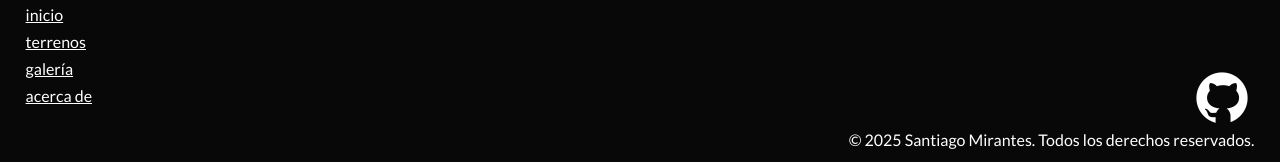
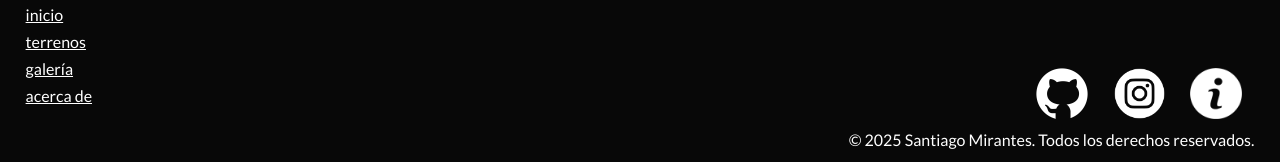
Before and after one commit to santiagomirantes/Lunta, a plain HTML site: page pages/terrains.html in a window 1280 px wide. Shown: the part 955-1117 px from the top of the page. Drawn offline with Linux system fonts and the light colour scheme; a web font is replaced by a local one.

Commit message:
Second commit

```diff
--- a/pages/terrains.html
+++ b/pages/terrains.html
@@ -55,16 +55,23 @@
         <div id="terrain_info" class="terrain_info">
           <h2>NOMBRE</h2>
           <ul>
-            <li><p>Estado: <span id="status" class="avaliable">DISPONIBLE</span></p></li>
-            <li><p>Metros cuadrados: <span id="meters">0x0</span></p></li>
-            <li><p>Precio de compra: <span id="price">0</span></p></li>
+            <li>
+              <p>
+                Estado: <span id="status" class="avaliable">DISPONIBLE</span>
+              </p>
+            </li>
+            <li>
+              <p>Metros cuadrados: <span id="meters">0x0</span></p>
+            </li>
+            <li>
+              <p>Precio de compra: <span id="price">0</span></p>
+            </li>
           </ul>
           <button id="buy" onclick="redirect()">Comprar terreno</button>
           <button id="skip">Ver otro terreno</button>
         </div>
       </section>
     </main>
-
 
     <footer>
       <section class="content">
@@ -79,11 +86,27 @@
         </div>
 
         <div class="info">
+          <div class="icons">
+            <a href="https://github.com/santiagomirantes/Lunta" target="_blank">
+              <img src="../images/github.png" alt="github logo" />
+            </a>
 
-          <img src="../images/github.png" alt="github logo">
+            <a href="https://instagram.com/santi.mirantes" target="_blank">
+              <img
+                src="../images/instagram.png"
+                class="instagram"
+                alt="instagram logo"
+              />
+            </a>
+
+
+            <a>
+              <img src="../images/info.png" class="info_icon" alt="info icon" />
+            </a>
+
+          </div>
 
           <p>© 2025 Santiago Mirantes. Todos los derechos reservados.</p>
-
         </div>
       </section>
     </footer>
--- a/styles/general.css
+++ b/styles/general.css
@@ -131,10 +131,38 @@ footer .content .info {
   margin: 0 2vw;
 }
 
+footer .content .info a{
+  display: flex;
+  justify-content: center;
+  align-items: center;
+  width: 6vw;
+}
+
 footer .content .info img {
   width: 5vw;
+  height: 5vw;
+  transition: filter 0.5s;
+}
+
+footer .content .info .instagram{
+  width: 5.7vw;
+  height: 5.7vw;
+}
+
+footer .content .info .info_icon{
+   width: 4vw;
+   height: 4vw;
+}
+
+footer .content .info img:hover{
+  filter: brightness(0) saturate(100%) invert(75%) sepia(74%) saturate(1363%) hue-rotate(349deg) brightness(95%) contrast(84%);
 }
 
 footer .content .info p {
   margin-bottom: 2vh;
 }
+
+footer .content .icons{
+  display: flex;
+  align-items: center;
+}
```
Also changed, not shown: images/info.png (added), images/instagram.png (added), 1 other file.
